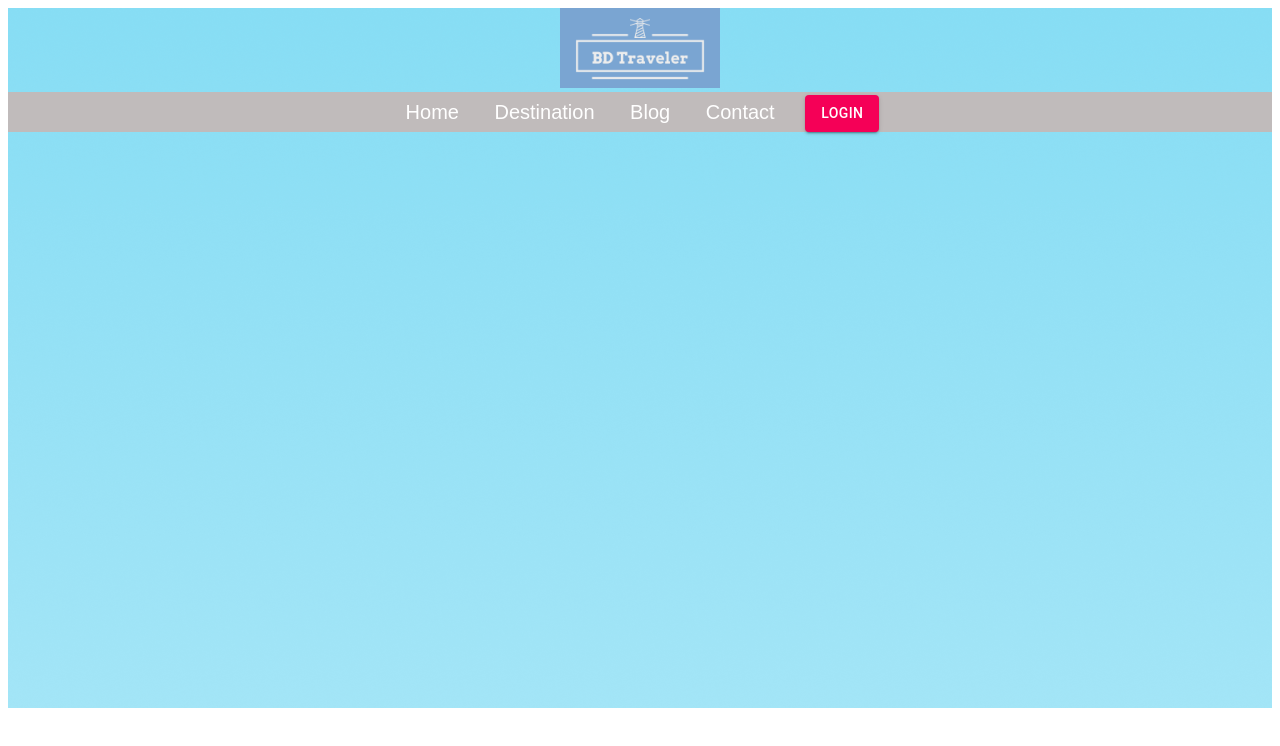
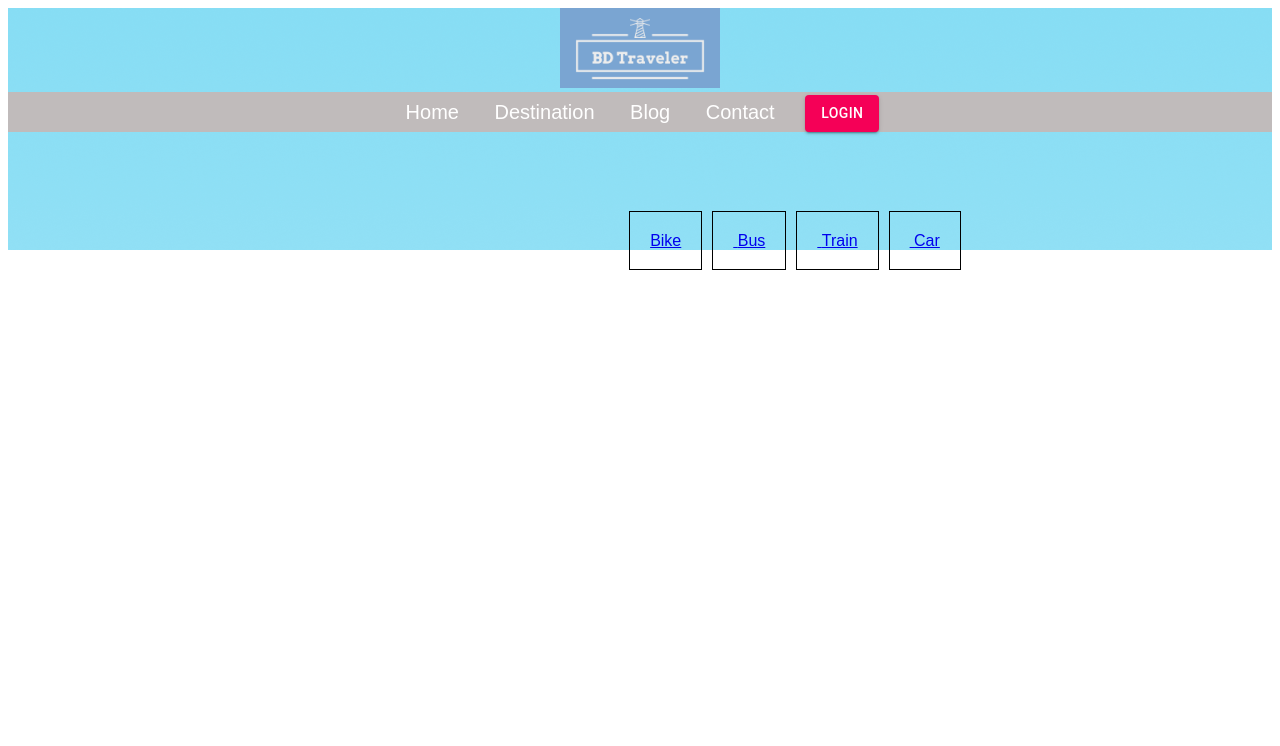
Before and after one commit to RUHUL6093/BDTravelers, a React (Create React App) app: page /Home in a window 1280 px wide. Shown: the top 746 px of the page. Built offline with nearby package versions, Linux system fonts and the light colour scheme.

Commit message:
initial commit

```diff
--- a/src/App.js
+++ b/src/App.js
@@ -14,26 +14,26 @@ export default function App() {
     <div
       className="App"
       style={{
-        backgroundImage: `url(${Bg})`
+        backgroundImage: `url(${Bg})`,
       }}
     >
       <Header></Header>
       <Router>
         <Switch>
-          <Route path="Home">
+          <Route path="/Home">
             {" "}
             <Home />{" "}
           </Route>
-          <Route path="Destination">
+          <Route path="/Destination">
             <Destination />
           </Route>
-          <Route path="Blog">
+          <Route path="/Blog">
             <Blog />
           </Route>
-          <Route path="Contact">
+          <Route path="/Contact">
             <Contact />
           </Route>
-          <Route path="Login">
+          <Route path="/Login">
             <Login />
           </Route>
         </Switch>
--- a/src/componentes/Destination/Destination.js
+++ b/src/componentes/Destination/Destination.js
@@ -1,8 +1,10 @@
 import React from "react";
+import Map from "../../images/Map.png";
 const Destination = () => {
   return (
     <div>
       <h1>This is destination</h1>
+      <img src={Map} alt="" />
     </div>
   );
 };
--- a/src/componentes/Home/Home.css
+++ b/src/componentes/Home/Home.css
@@ -4,3 +4,17 @@
   margin-top: 150px;
   margin-left: 25px;
 }
+.items {
+  height: 800px;
+  width: 150px;
+  padding: 20px;
+  border: 1px solid black;
+  margin-left: 10px;
+  display: inline;
+}
+.transport {
+  margin-top: 100px;
+  margin-bottom: 50px;
+  margin-left: 300px;
+  background-color: 00;
+}
--- a/src/componentes/Home/Home.js
+++ b/src/componentes/Home/Home.js
@@ -1,9 +1,34 @@
 import React from "react";
-
+import "./Home.css";
 const Home = () => {
   return (
-    <div>
-      <div className="sty">Developer is sleeping</div>
+    <div className="transport">
+      <a href="/Destination">
+        {" "}
+        <div className="items">
+          <img src="" alt="" />
+          <p5>Bike</p5>
+        </div>
+      </a>
+      <a href="/Destination">
+        <div className="items">
+          {" "}
+          <img src="" alt="" />
+          <p5>Bus</p5>
+        </div>
+      </a>
+      <a href="/Destination">
+        <div className="items">
+          <img src="" alt="" /> <img src="" alt="" />
+          <p5>Train</p5>
+        </div>
+      </a>
+      <a href="/Destination">
+        <div className="items">
+          <img src="" alt="" /> <img src="" alt="" />
+          <p5>Car</p5>
+        </div>
+      </a>
     </div>
   );
 };
--- a/src/styles.css
+++ b/src/styles.css
@@ -2,5 +2,6 @@
   font-family: sans-serif;
   text-align: center;
 
-  height: 700px;
+  height: 100%;
+  width: 100%;
 }
```
Also changed, not shown: src/images/Map.png (added).
